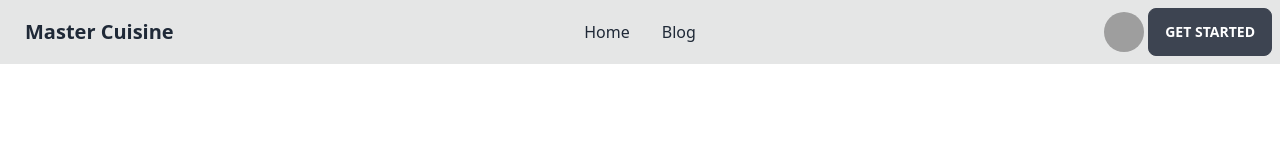
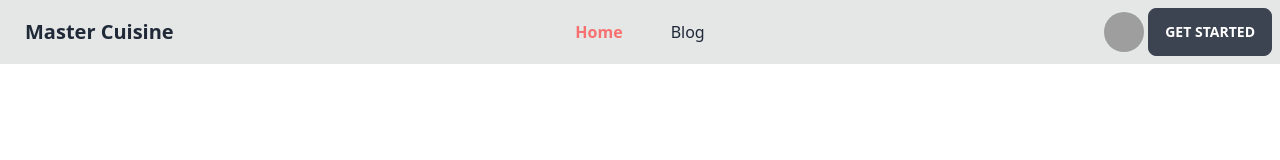
Before and after one commit to foisal404/masterCuisine-client, a React (Vite) app: page / in a window 1280 px wide. Shown: the top 160 px of the page. Built offline with nearby package versions, Linux system fonts and the light colour scheme; no server answers; grey boxes are pictures that could not be loaded.

Commit message:
active page design add

```diff
--- /dev/null
+++ b/src/components/ActiveLink/ActiveLink.jsx
@@ -0,0 +1,15 @@
+import React from 'react';
+import { NavLink } from 'react-router-dom';
+
+const ActiveLink = ({to,children}) => {
+    return (
+        <div className='px-3 '>
+            <NavLink to={to} className={({ isActive}) =>isActive? "text-red-400 font-bold": ""}
+                  >
+                    {children}
+                  </NavLink>
+        </div>
+    );
+};
+
+export default ActiveLink;
--- a/src/pages/shared/Header.jsx
+++ b/src/pages/shared/Header.jsx
@@ -1,4 +1,5 @@
 import React from 'react';
+import ActiveLink from '../../components/ActiveLink/ActiveLink';
 
 const Header = () => {
     return (
@@ -27,9 +28,9 @@ const Header = () => {
                     <a className="btn btn-ghost normal-case text-xl">Master Cuisine</a>
                 </div>
                 <div className="navbar-center hidden lg:flex">
-                    <ul className="menu menu-horizontal px-1">
-                    <li><a>Home</a></li>
-                    <li><a>Blog</a></li>
+                    <ul className="menu menu-horizontal px-1 flex flex-row gap-6">
+                        <ActiveLink  to='/'>Home</ActiveLink>
+                        <ActiveLink to='/blog'>Blog</ActiveLink>
                     </ul>
                 </div>
                 <div className="navbar-end">
```
